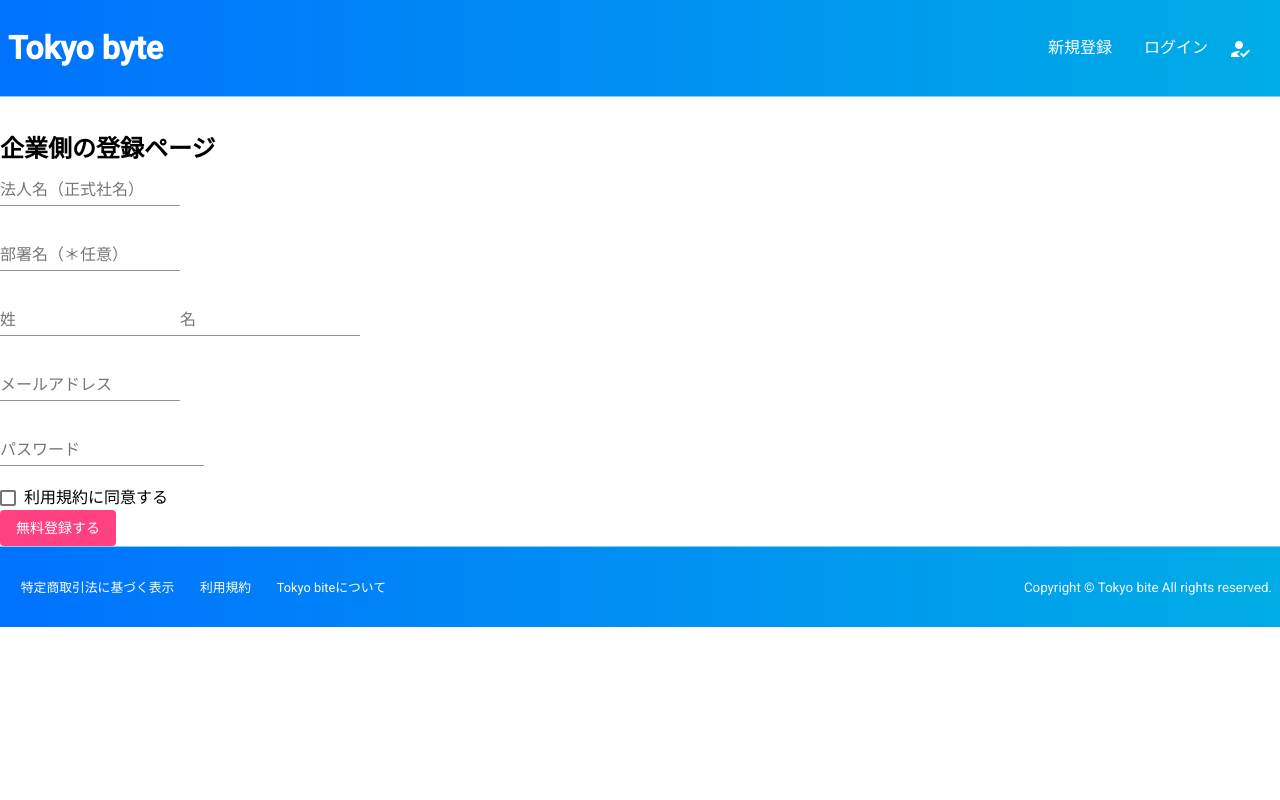
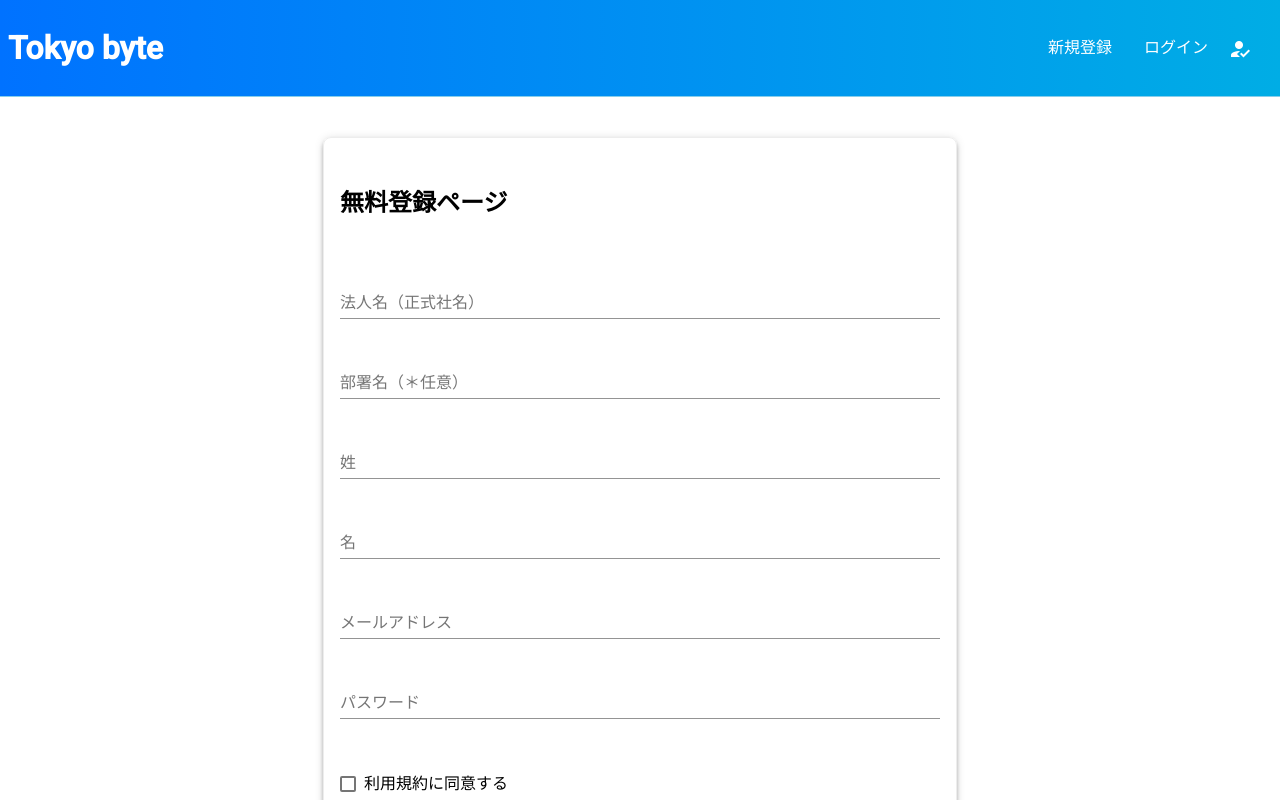
Before and after one commit to cameron-s-dev/angular-jobapp, an Angular app: page /companySideForm in a window 1280 px wide. Shown: the top 800 px of the page. Built offline with nearby package versions, Linux system fonts and the light colour scheme.

Commit message:
feat(register-form):マークアップ、スタイル追加 #10

```diff
--- a/src/app/company-side/register-form/register-form.component.html
+++ b/src/app/company-side/register-form/register-form.component.html
@@ -1,35 +1,36 @@
-<h2>企業側の登録ページ</h2>
 
-<form action="">
+
+<form  class="companyForm" class.mat-elevation-z8>
+  <h2>無料登録ページ</h2>
   <div>
-    <mat-form-field>
+    <mat-form-field class="companyForm__field">
       <input matInput placeholder="法人名（正式社名）">
     </mat-form-field>
   </div>
 
   <div>
-    <mat-form-field>
+    <mat-form-field class="companyForm__field">
       <input matInput placeholder="部署名（＊任意）">
     </mat-form-field>
   </div>
 
   <div>
-    <mat-form-field>
+    <mat-form-field class="companyForm__field">
       <input matInput placeholder="姓">
     </mat-form-field>
-    <mat-form-field>
-      <input matInput placeholder="名">
+    <mat-form-field class="companyForm__field">
+      <input matInput placeholder="名" >
     </mat-form-field>
   </div>
 
   <div>
-    <mat-form-field>
+    <mat-form-field class="companyForm__field">
       <input matInput placeholder="メールアドレス">
     </mat-form-field>
   </div>
 
   <div>
-    <mat-form-field>
+    <mat-form-field class="companyForm__field">
       <input matInput placeholder="パスワード">
       <button mat-icon-button matSuffix></button>
     </mat-form-field>
@@ -39,6 +40,8 @@
     <mat-checkbox>利用規約に同意する</mat-checkbox>
   </div>
 
-  <button mat-flat-button color="accent">無料登録する</button>
+  <button class="companyForm__btn" mat-flat-button color="accent">
+    <span>無料登録する</span><i class="material-icons">done</i>
+  </button>
 
 </form>
--- a/src/app/company-side/register-form/register-form.component.scss
+++ b/src/app/company-side/register-form/register-form.component.scss
@@ -0,0 +1,26 @@
+@import "mixins";
+@import "~@angular/material/theming";
+
+.companyForm {
+  @include mat-elevation(4);
+  margin: 0 8px 24px;
+  max-width: 600px;
+  line-height: 5;
+  @include mobile {
+    margin: 0 auto 24px;
+    border: 1px solid #ededed;
+    border-radius: 8px;
+    padding: 5px 16px;
+  }
+  &__field {
+    width: 100%;
+  }
+  &__btn {
+    @include pc {
+      padding: 8px 24px;
+    }
+    span {
+      margin-right: 3px;
+    }
+  }
+}
```
